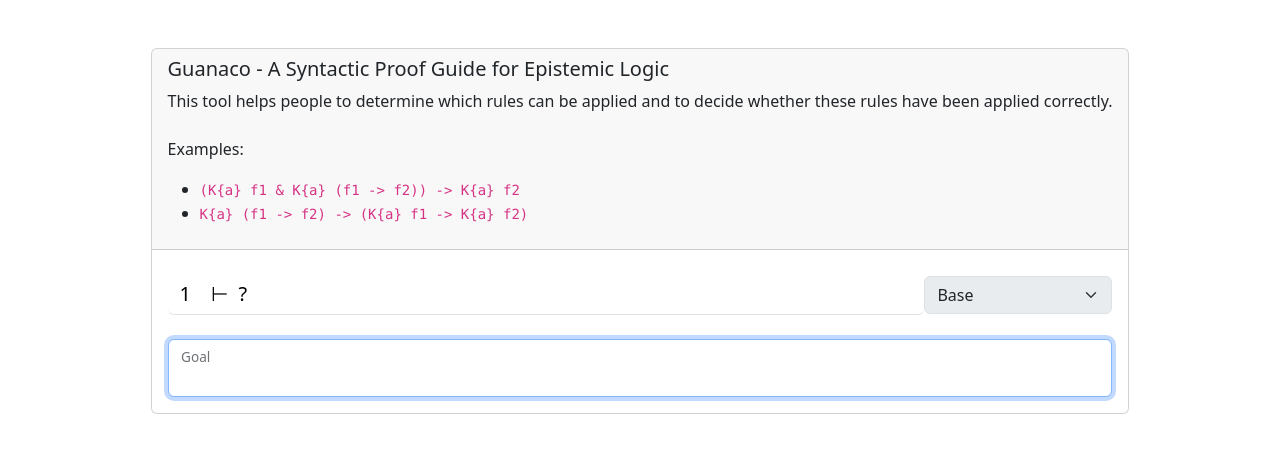
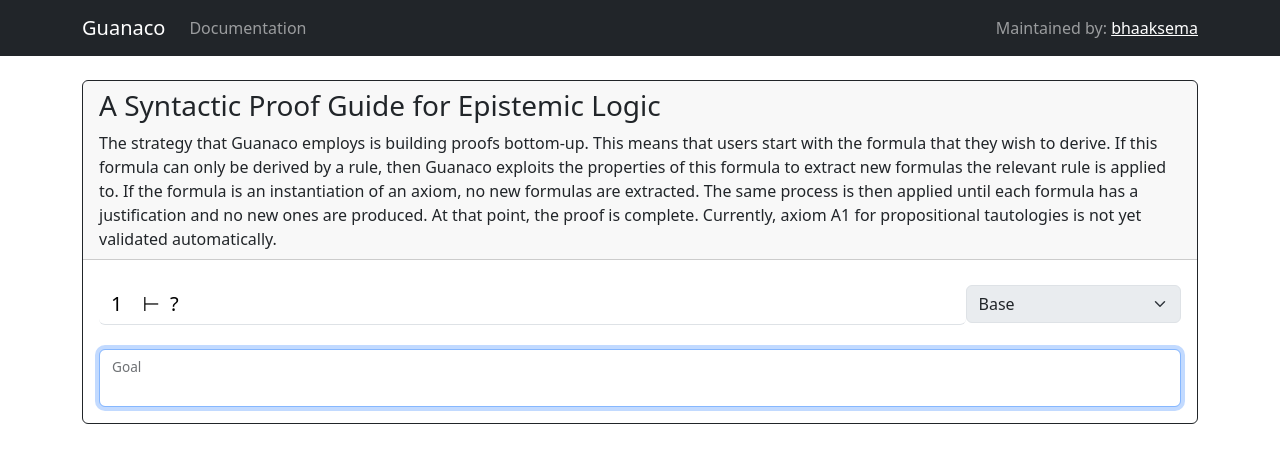
Before and after one commit to bhaaksema/guanaco, a React (Vite) app: page / in a window 1280 px wide. Shown: the top 462 px of the page. Built offline with nearby package versions, Linux system fonts and the light colour scheme.

Commit message:
Visual update

```diff
--- a/src/App.jsx
+++ b/src/App.jsx
@@ -1,38 +1,59 @@
 import Card from "react-bootstrap/Card";
 import Container from "react-bootstrap/Container";
+import Nav from "react-bootstrap/Nav";
+import Navbar from "react-bootstrap/Navbar";
 
 import Proof from "./components/Proof";
 
 export default function App() {
-  const A2 = "(K{a} f1 & K{a} (f1 -> f2)) -> K{a} f2";
-  const A2p = "K{a} (f1 -> f2) -> (K{a} f1 -> K{a} f2)";
+  const maintainer = "https://github.com/bhaaksema";
+  const documentation = "https://bhaaksema.github.io/guanaco-doc/";
 
   return (
+    <>
+      <Navbar bg="dark" data-bs-theme="dark">
+        <Container>
+          <Navbar.Brand>Guanaco</Navbar.Brand>
+          <Nav className="me-auto">
+            <Nav.Link href={documentation} target="_blank">
+              Documentation
+            </Nav.Link>
+          </Nav>
+          <Navbar.Toggle />
+          <Navbar.Collapse className="justify-content-end">
+            <Navbar.Text>
+              Maintained by:{" "}
+              <a href={maintainer} target="_blank" rel="noreferrer">
+                bhaaksema
+              </a>
+            </Navbar.Text>
+          </Navbar.Collapse>
+        </Container>
+      </Navbar>
       <Container className="d-flex justify-content-center">
-      <Card className="mt-5">
+        <Card border="dark" className="mt-4">
           <Card.Header>
-          <Card.Title>
-            Guanaco - A Syntactic Proof Guide for Epistemic Logic
+            <Card.Title as="h3">
+              A Syntactic Proof Guide for Epistemic Logic
             </Card.Title>
             <Card.Text>
-            This tool helps people to determine which rules can be applied and
-            to decide whether these rules have been applied correctly.
-            <br /> <br />
-            Examples:
+              The strategy that Guanaco employs is building proofs bottom-up.
+              This means that users start with the formula that they wish to
+              derive. If this formula can only be derived by a rule, then
+              Guanaco exploits the properties of this formula to extract new
+              formulas the relevant rule is applied to. If the formula is an
+              instantiation of an axiom, no new formulas are extracted. The same
+              process is then applied until each formula has a justification and
+              no new ones are produced. At that point, the proof is complete.
+              Currently, axiom A1 for propositional tautologies is not yet
+              validated automatically.
             </Card.Text>
-          <ul>
-            <li>
-              <code>{A2}</code>
-            </li>
-            <li>
-              <code>{A2p}</code>
-            </li>
-          </ul>
           </Card.Header>
           <Card.Body>
             <Proof />
           </Card.Body>
         </Card>
       </Container>
+    </>
   );
 }
```
Lines whose indentation alone changed are shown as unchanged.
